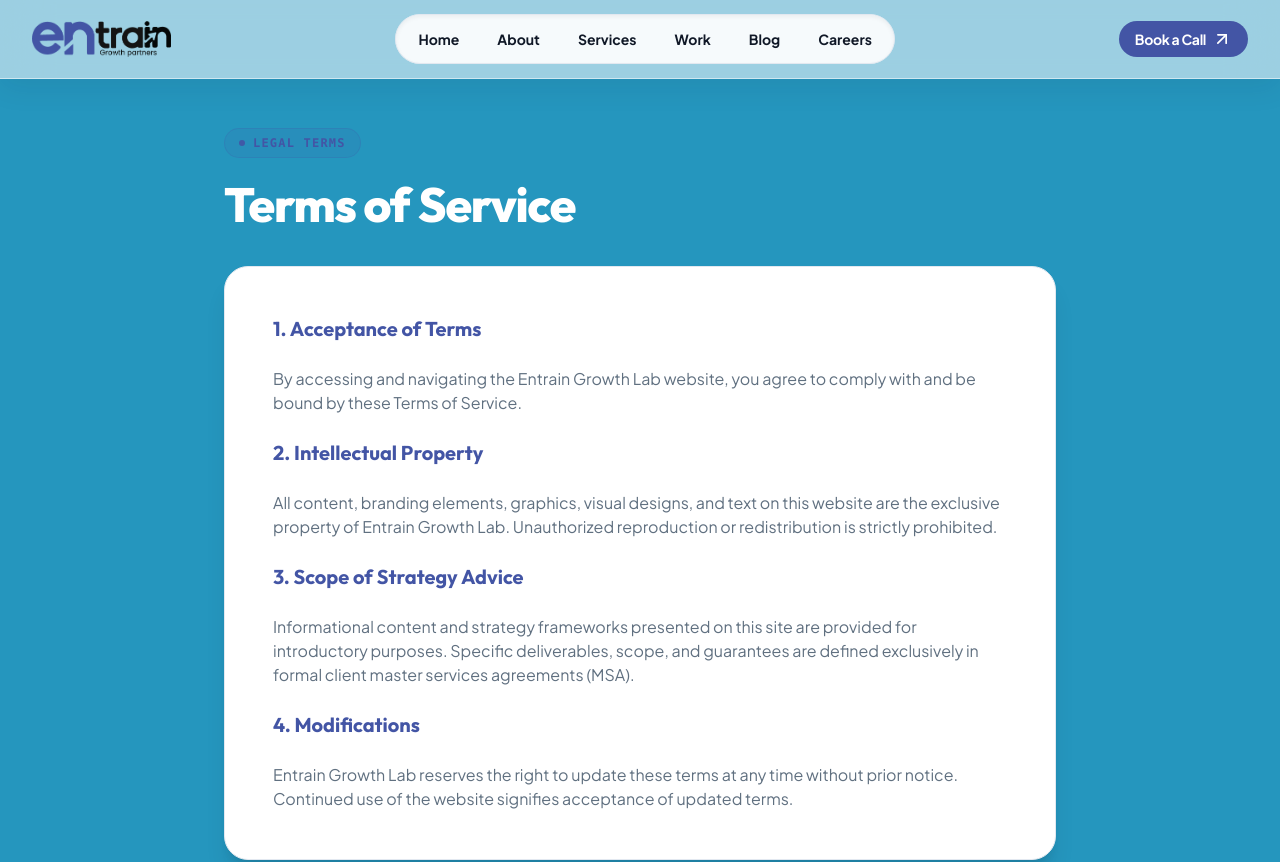
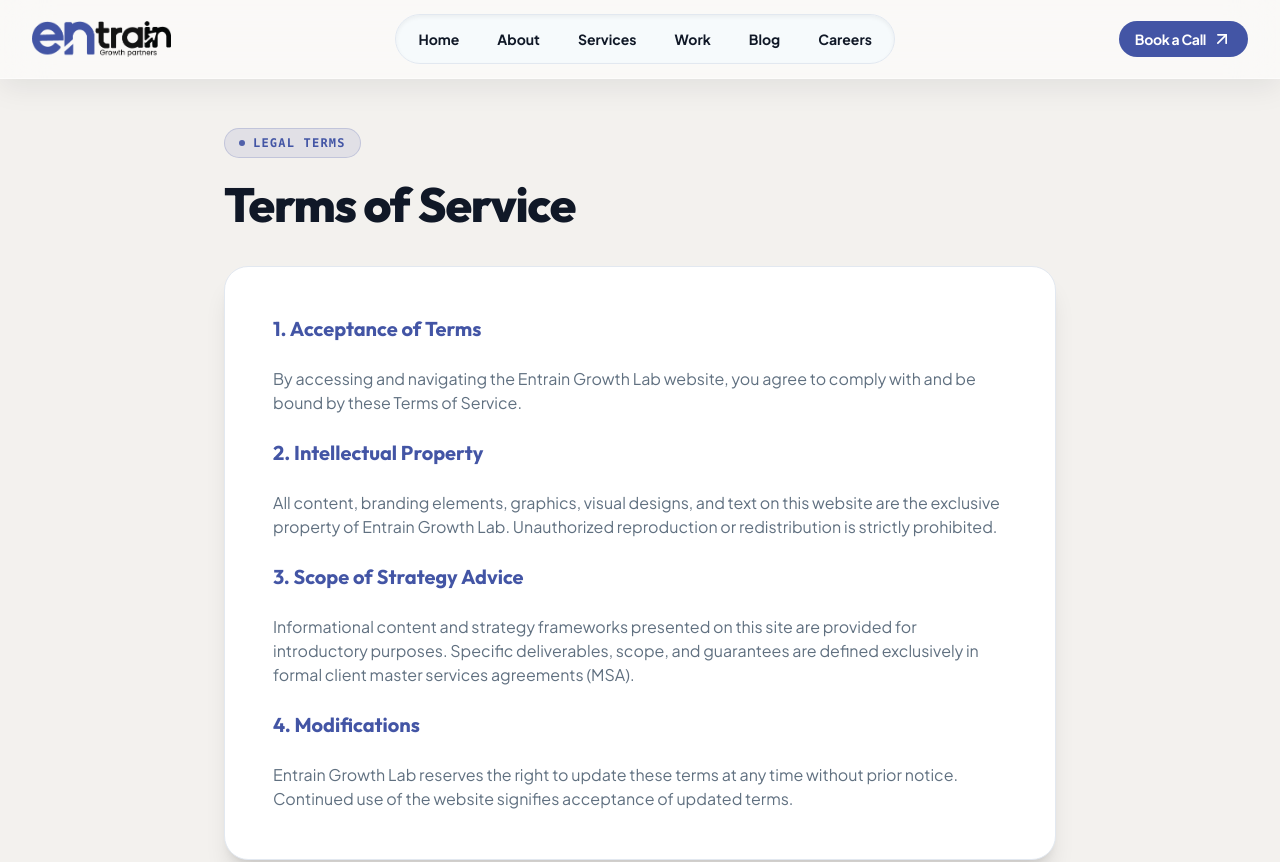
Before and after one commit to entrainaccademy/entrain_growth_lab, a React (Vite) app: page /terms in a window 1280 px wide. Shown: the top 862 px of the page. Built offline with nearby package versions, Linux system fonts and the light colour scheme.

Commit message:
clr changed

```diff
--- a/src/pages/PrivacyPolicy.jsx
+++ b/src/pages/PrivacyPolicy.jsx
@@ -4,12 +4,12 @@
 
 export default function PrivacyPolicy() {
   return (
-    <main className="pt-32 pb-20 bg-[#2596BE] text-white">
+    <main className="pt-32 pb-20 bg-[#F3F1EE] text-[#101827]">
       <div className="max-w-4xl mx-auto px-4 sm:px-6 lg:px-8">
         <SectionLabel label="LEGAL INFORMATION" variant="blue" className="mb-4" />
 
         <Reveal direction="up" delay={0.15}>
-          <h1 className="font-display text-4xl sm:text-5xl font-extrabold text-white tracking-tight leading-tight mb-8">
+          <h1 className="font-display text-4xl sm:text-5xl font-extrabold text-[#101827] tracking-tight leading-tight mb-8">
             Privacy Policy
           </h1>
         </Reveal>
--- a/src/pages/TermsOfService.jsx
+++ b/src/pages/TermsOfService.jsx
@@ -4,12 +4,12 @@
 
 export default function TermsOfService() {
   return (
-    <main className="pt-32 pb-20 bg-[#2596BE] text-white">
+    <main className="pt-32 pb-20 bg-[#F3F1EE] text-[#101827]">
       <div className="max-w-4xl mx-auto px-4 sm:px-6 lg:px-8">
         <SectionLabel label="LEGAL TERMS" variant="blue" className="mb-4" />
 
         <Reveal direction="up" delay={0.15}>
-          <h1 className="font-display text-4xl sm:text-5xl font-extrabold text-white tracking-tight leading-tight mb-8">
+          <h1 className="font-display text-4xl sm:text-5xl font-extrabold text-[#101827] tracking-tight leading-tight mb-8">
             Terms of Service
           </h1>
         </Reveal>
```
